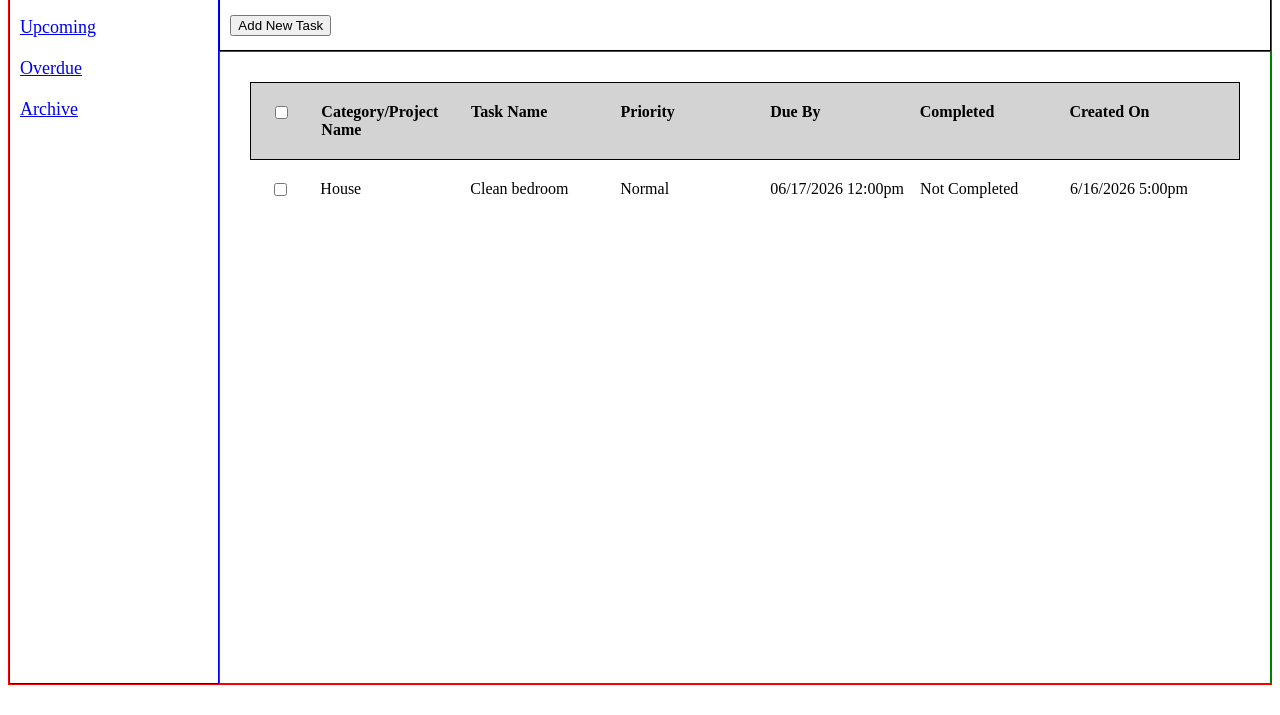
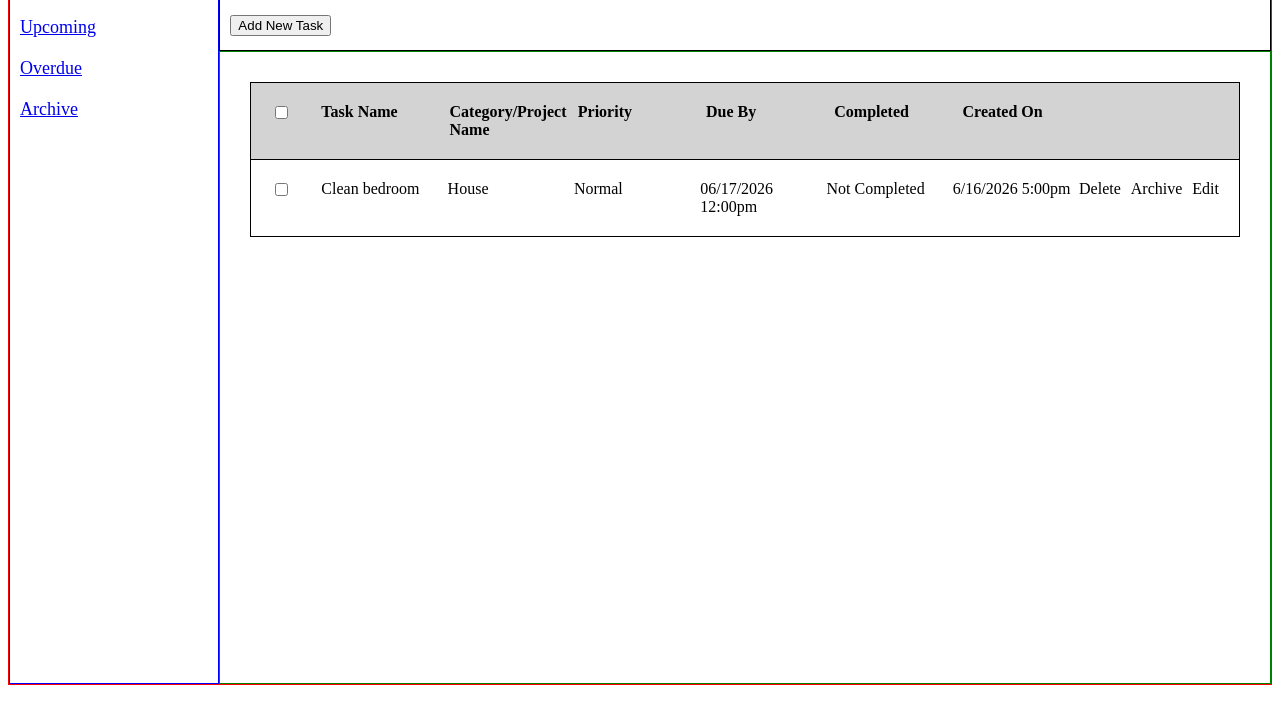
Before and after one commit to DevScissors/TOP-Todo, a website built with webpack: page src/index.html in a window 1280 px wide. Shown: the part 85-800 px from the top of the page. Built offline with nearby package versions, Linux system fonts and the light colour scheme.

Commit message:
Add task options and fix up styling to handle an additional column in the grid

```diff
--- a/src/index.html
+++ b/src/index.html
@@ -36,8 +36,8 @@
         <div class="todo-list-wrapper">
           <div class="list-item-categories">
             <div class="checkbox-select"><input type="checkbox" /></div>
+            <div class="task-name">Task Name</div>
             <div class="project-name">Category/Project Name</div>
-            <div class="task-name">Task Name</div>
             <div class="priority-status">Priority</div>
             <div class="due-by-date">Due By</div>
             <div class="completion-status">Completed</div>
@@ -45,12 +45,17 @@
           </div>
           <div class="todo-list-items">
             <div class="completion-toggle"><input type="checkbox" /></div>
+            <div class="task-name">Clean bedroom</div>
             <div class="project-name">House</div>
-            <div class="task-name">Clean bedroom</div>
             <div class="priority-status">Normal</div>
             <div class="due-by-date">06/17/2026 12:00pm</div>
             <div class="completion-status">Not Completed</div>
             <div class="created-date">6/16/2026 5:00pm</div>
+            <div class="task-options-wrapper">
+              <div class="delete-task">Delete</div>
+              <div class="archive-task">Archive</div>
+              <div class="edit-task">Edit</div>
+            </div>
           </div>
         </div>
       </div>
--- a/src/styles/style.css
+++ b/src/styles/style.css
@@ -38,12 +38,25 @@
 .list-item-categories {
     font-weight: bold;
     background-color: lightgray;
-    border: 1px solid black;
+    border-top: 1px solid black;
+    border-left: 1px solid black;
+    border-right: 1px solid black;
+    border-bottom: none;
 }
 
 .list-item-categories,
 .todo-list-items {
     padding: 20px;
     display: grid;
-    grid-template: 1fr / 50px repeat(6, 1fr);
+    grid-template: 1fr / 50px repeat(7, 1fr);
 }
+
+.todo-list-items {
+    border:1px solid black;
+}
+
+.task-options-wrapper {
+    display: flex;
+    gap: 10px;
+    justify-content: flex-end;
+}
```
